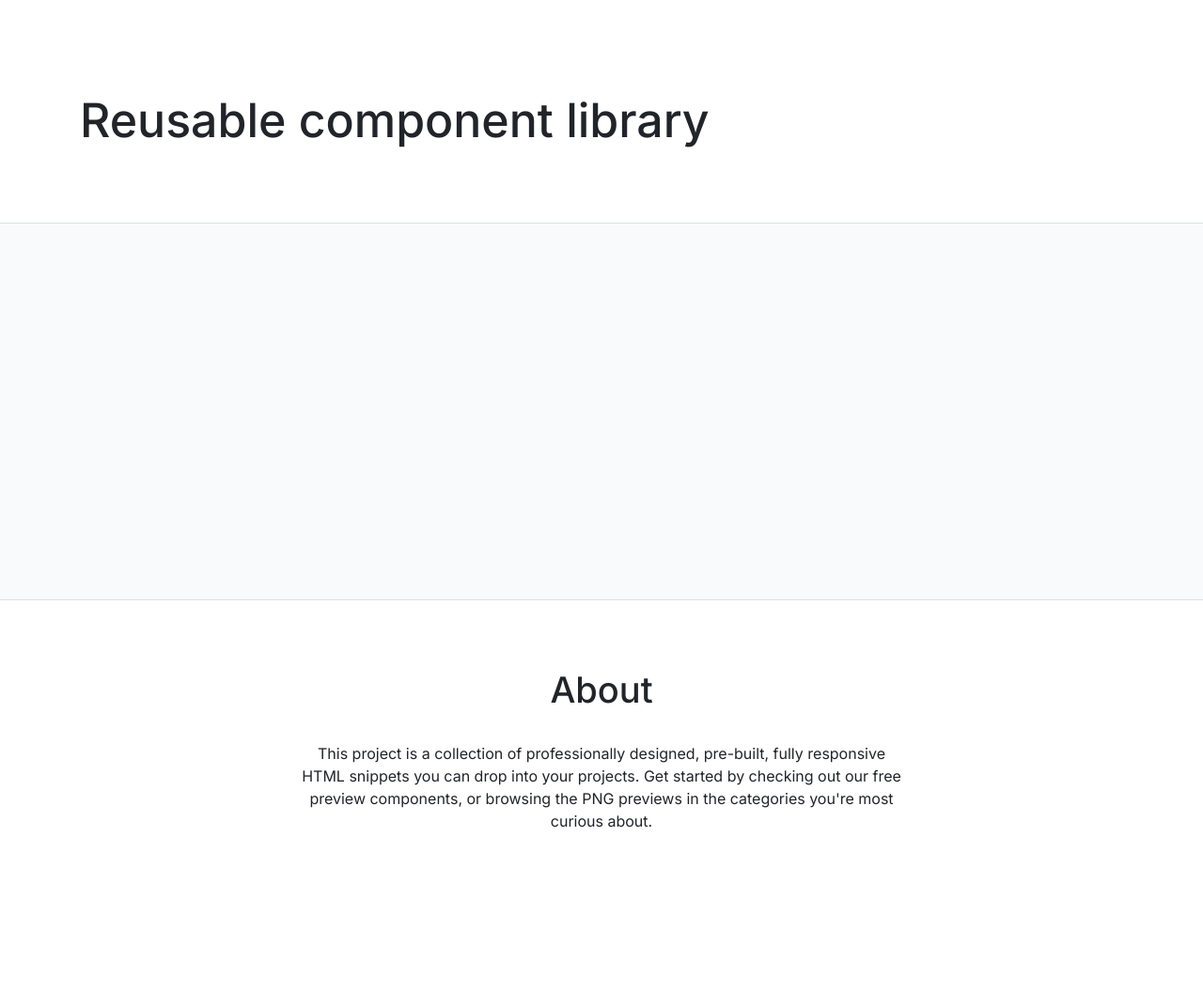
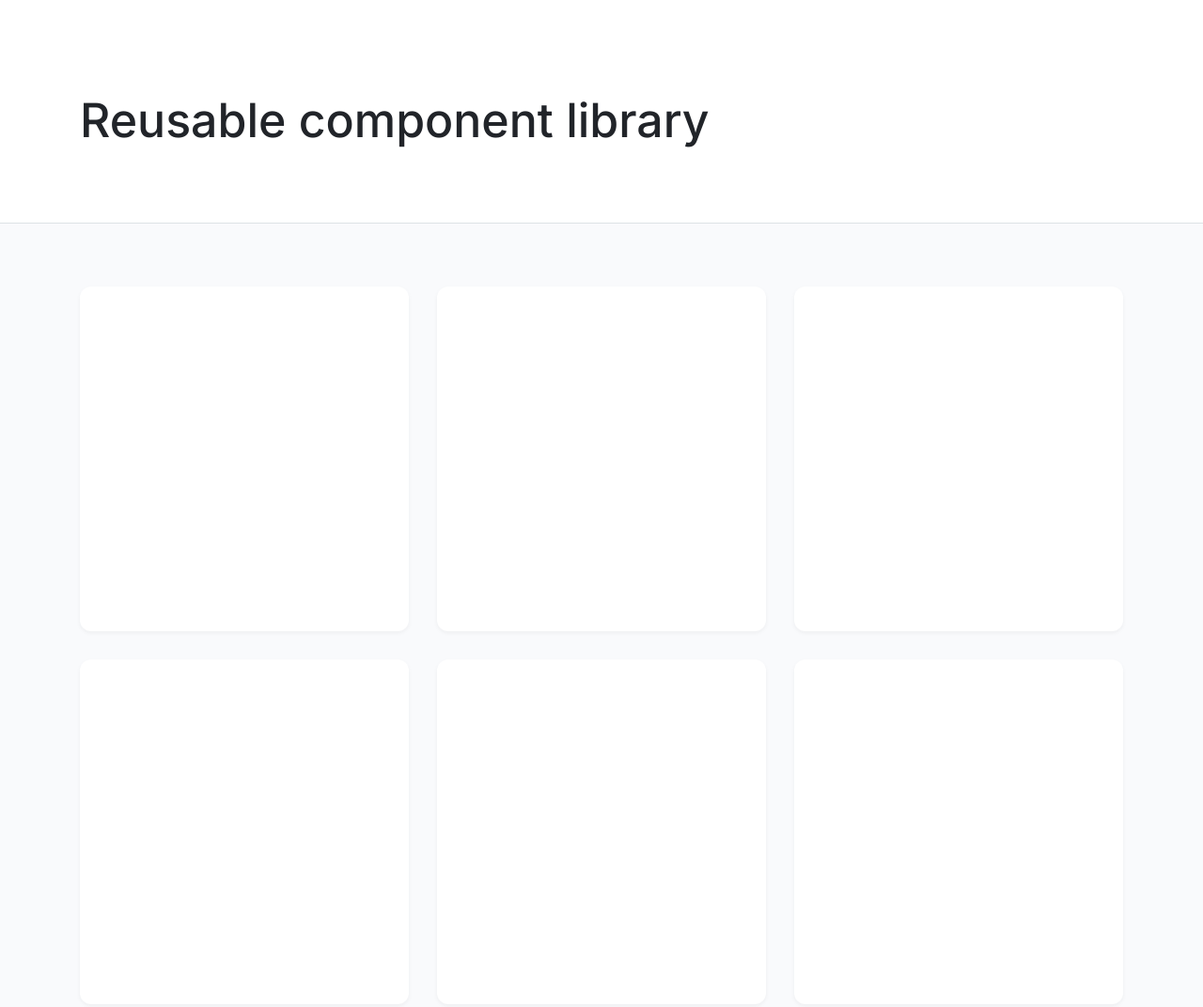
Before and after one commit to js-tasks-ru/htmlcss-20211021_vortexnz21, a website: page index.html in a window 1280 px wide. Shown: the top 1072 px of the page at 94% size. Before the commit the page ends 1022 px from the top, so only its background shows below. Drawn offline with Linux system fonts and the light colour scheme.

Commit message:
Add main-index solution after 2 lesson

```diff
--- a/assets/css/main.css
+++ b/assets/css/main.css
@@ -32,9 +32,3 @@
 * {
     font-family: 'Roboto', sans-serif;
 }
-
-
-.container {
-    max-width: 1110px;
-    margin: 0 auto;
-}
--- /dev/null
+++ b/assets/css/utils.css
@@ -0,0 +1,19 @@
+html,
+body,
+.page {
+    height: 100%;
+}
+
+.page {
+    display: flex;
+    flex-direction: column;
+}
+
+.main {
+    flex-grow: 1;
+}
+
+.container {
+    max-width: 1110px;
+    margin: 0 auto;
+}
--- /dev/null
+++ b/components/card/card.css
@@ -0,0 +1,15 @@
+.cards {
+    padding: 67px 0 204px;
+    display: flex;
+    justify-content: center;
+    gap: 30px;
+    flex-wrap: wrap;
+}
+
+
+.card {
+    height: 367px;
+    background-color: var(--white);
+    box-shadow: 0 2px 4px rgba(33, 36, 41, 0.05);
+    border-radius: 12px;
+}
--- a/components/preview/preview.css
+++ b/components/preview/preview.css
@@ -1,4 +1,8 @@
 .preview {
-    height: 400px;
+    height: 100%;
     background-color: var(--page-background);
 }
+
+.preview__card {
+    width: 350px;
+}
--- a/index.html
+++ b/index.html
@@ -1,12 +1,14 @@
 <!DOCTYPE html>
-<!-- Главная страница -->
+<!-- Main page -->
 <html lang="ru">
     <head>
         <link rel="stylesheet" href="./assets/css/normalize.css">
         <link rel="stylesheet" href="./assets/css/main.css">
+        <link rel="stylesheet" href="./assets/css/utils.css">
         <link rel="stylesheet" href="./components/header/header.css">
         <link rel="stylesheet" href='./components/preview/preview.css'>
         <link rel="stylesheet" href="./components/footer/footer.css">
+        <link rel="stylesheet" href="./components/card/card.css">
         <title>Index</title>
     </head>
     <body>
@@ -19,7 +21,14 @@
             <main class='main'>
                 <div class='preview'>
                     <div class='container'>
-
+                        <div class='cards'>
+                            <div class='card preview__card'></div>
+                            <div class='card preview__card'></div>
+                            <div class='card preview__card'></div>
+                            <div class='card preview__card'></div>
+                            <div class='card preview__card'></div>
+                            <div class='card preview__card'></div>
+                        </div>
                     </div>
                 </div>
             </main>
```
